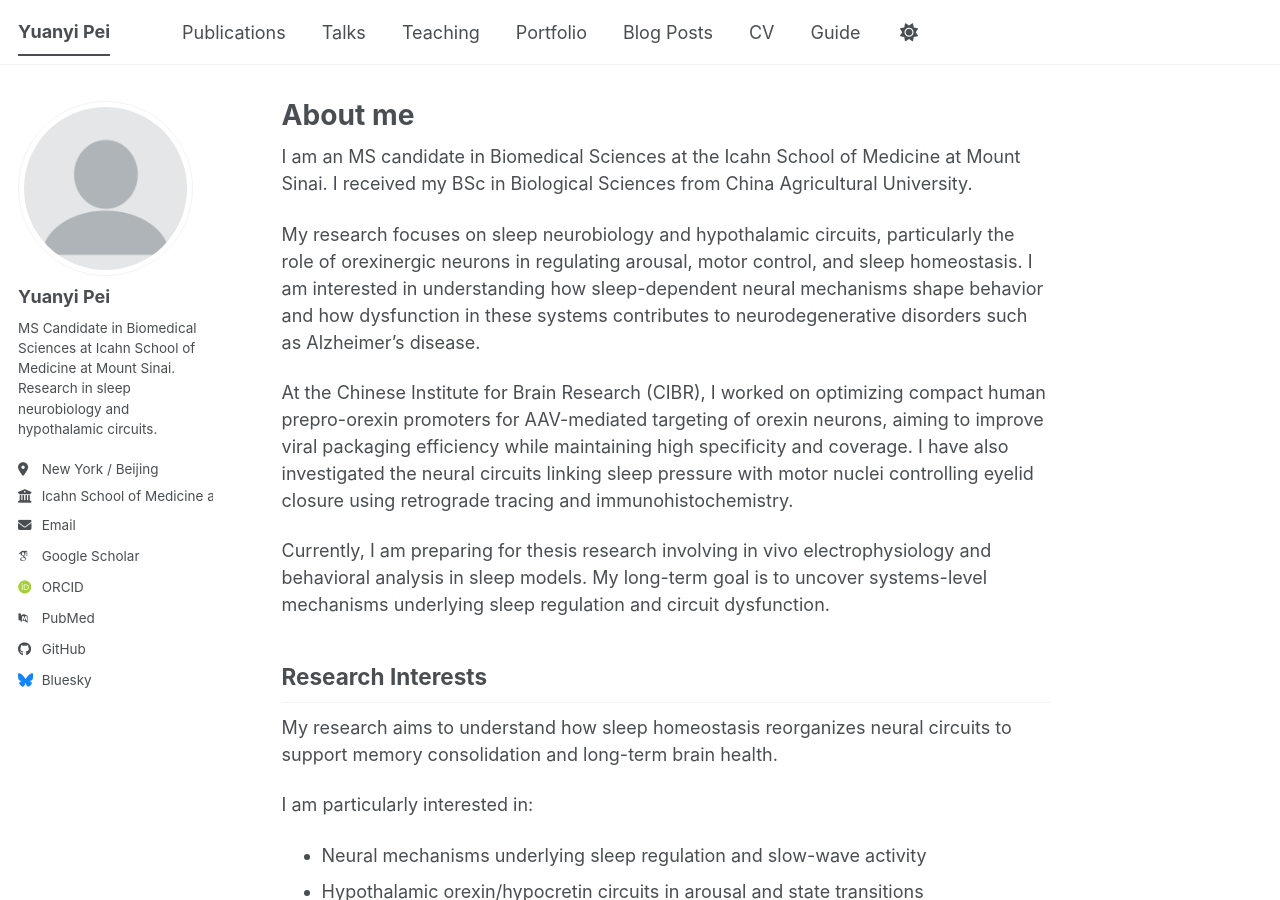
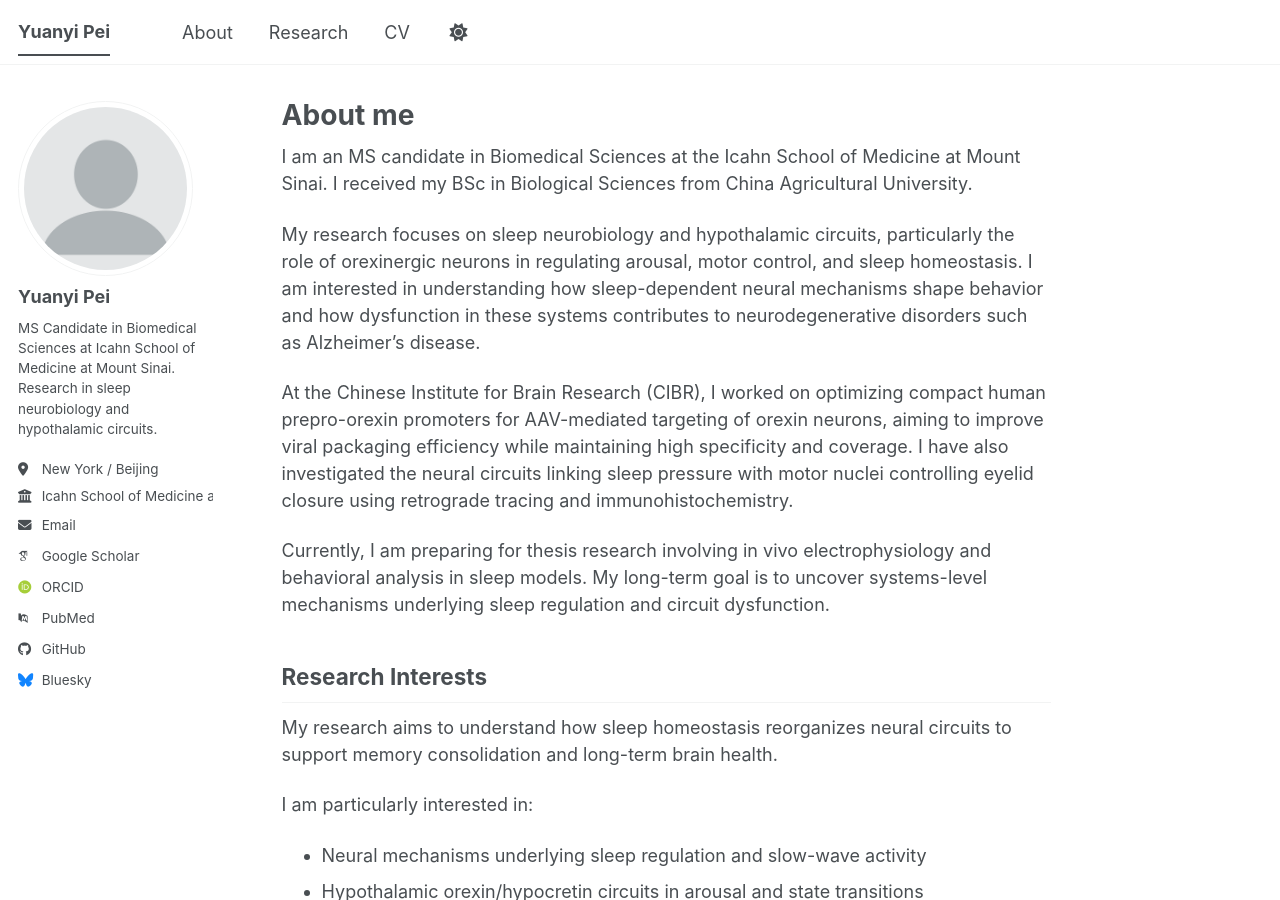
Before and after one commit to Yuanyi-Pei/YuanyiPei.github.io, a Jekyll site: the page built from _pages/about.md, in a window 1280 px wide and 900 px high. Built offline with Jekyll 4.4.1, drawn with Linux system fonts in a browser that asks for light colours; some web fonts are replaced; a script bundle is joined from its source files by our own code; library files that are not in the unit come from our copies.

Commit message:
Update navigation.yml

```diff
--- a/_data/navigation.yml
+++ b/_data/navigation.yml
@@ -8,26 +8,9 @@
 #      Markdown formatted page while the second is generated using JSON.
 
 main:
-  - title: "Publications"
-    url: /publications/
-
-  - title: "Talks"
-    url: /talks/
-
-  - title: "Teaching"
-    url: /teaching/
-
-  - title: "Portfolio"
-    url: /portfolio/
-
-  - title: "Blog Posts"
-    url: /year-archive/
-
+  - title: "About"
+    url: /about/
+  - title: "Research"
+    url: /research/
   - title: "CV"
     url: /cv/
-
-  # - title: "CV"
-  #   url: /cv-json/
-
-  - title: "Guide"
-    url: /markdown/
```
